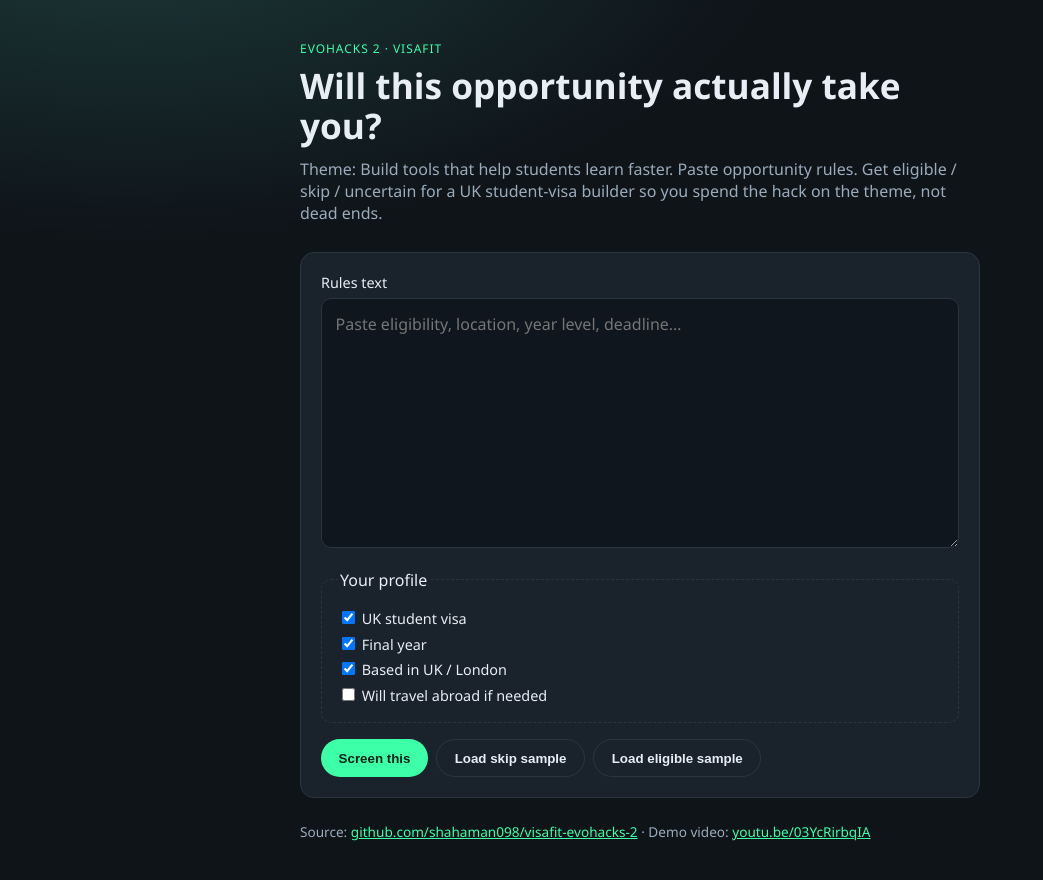
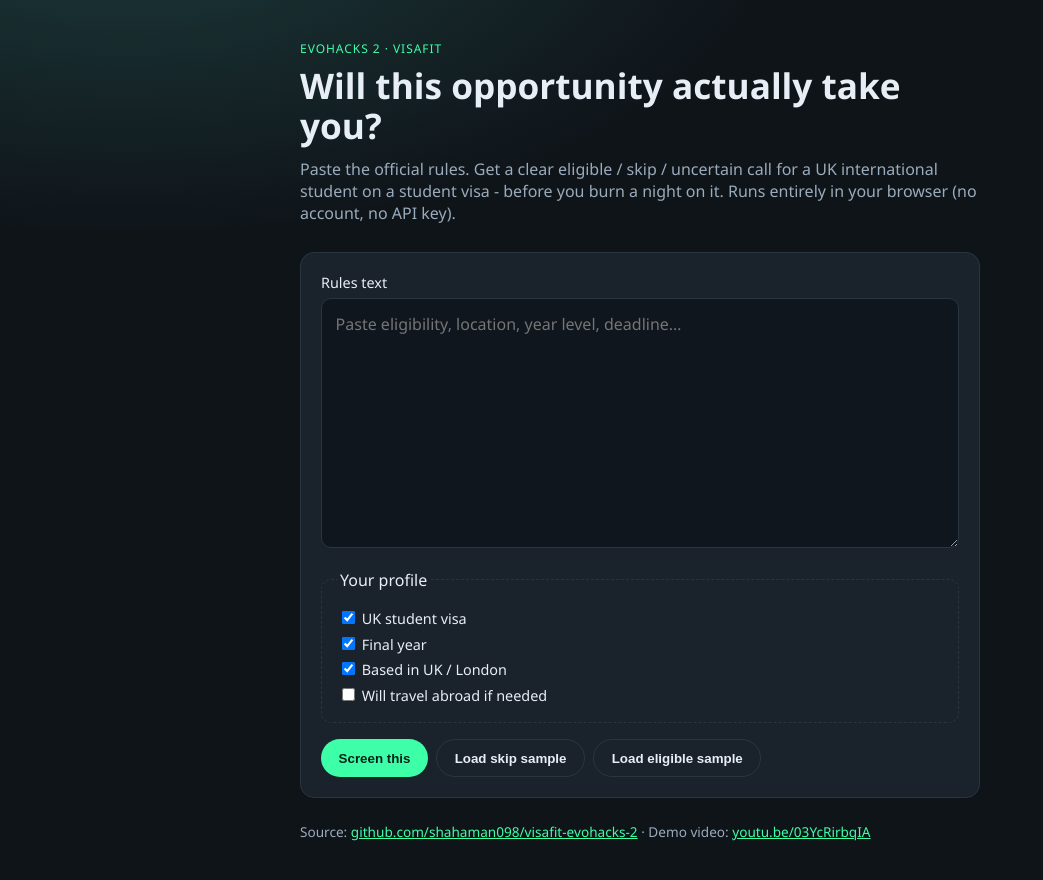
Before and after one commit to shahaman098/visafit-evohacks-2, a plain HTML site: page docs/index.html in a window 1280 px wide. Shown: the whole page, without its empty margins (0-1043 px from the left). Drawn offline with Linux system fonts and the light colour scheme.

Commit message:
Restore VisaFit Pages lede after a test theme string leaked into docs.

```diff
--- a/docs/index.html
+++ b/docs/index.html
@@ -11,7 +11,11 @@
     <header>
       <p class="eyebrow">EvoHacks 2 · VisaFit</p>
       <h1>Will this opportunity actually take you?</h1>
-      <p class="lede">Theme: Build tools that help students learn faster. Paste opportunity rules. Get eligible / skip / uncertain for a UK student-visa builder so you spend the hack on the theme, not dead ends.</p>
+      <p class="lede">
+        Paste the official rules. Get a clear eligible / skip / uncertain call for a
+        UK international student on a student visa - before you burn a night on it.
+        Runs entirely in your browser (no account, no API key).
+      </p>
     </header>
 
     <section class="panel">
```
Also changed, not shown: visafit/static/index.html (+2 -1 lines).
